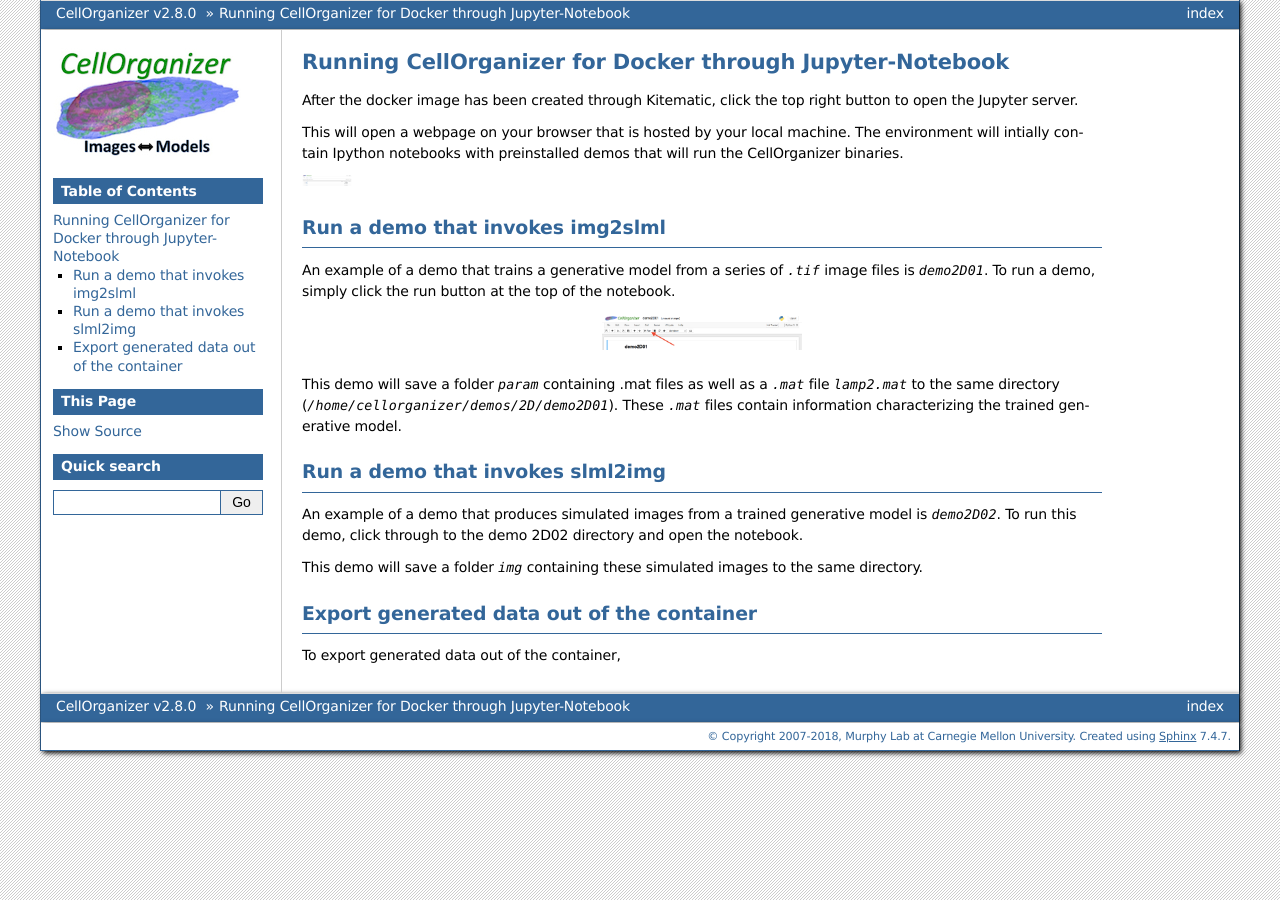
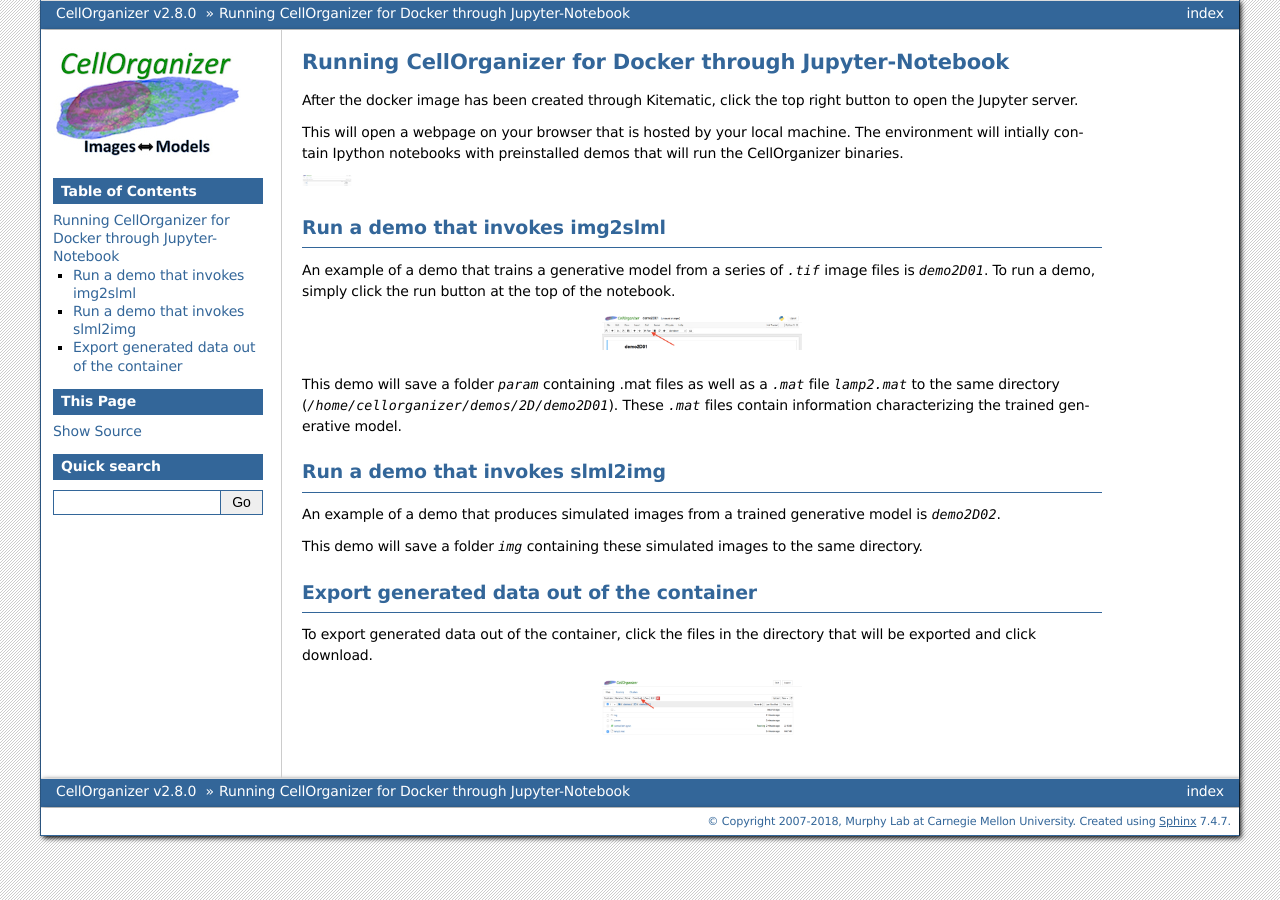
Before and after one commit to murphygroup/cellorganizer-documentation_old, a Sphinx documentation site: the page built from source/chapters/docker/running.rst, in a window 1280 px wide. Built offline with Sphinx 7.4.7, drawn with Linux system fonts in a browser that asks for light colours.

Commit message:
Update running.rst

```diff
--- a/source/chapters/docker/running.rst
+++ b/source/chapters/docker/running.rst
@@ -18,11 +18,13 @@
 
 Run a demo that invokes slml2img
 --------------------------------
-An example of a demo that produces simulated images from a trained generative model is `demo2D02`. To run this demo, click through to the demo 2D02 directory and open the notebook.
+An example of a demo that produces simulated images from a trained generative model is `demo2D02`.
 
 This demo will save a folder `img` containing these simulated images to the same directory.
 
-
 Export generated data out of the container
 ------------------------------------------
-To export generated data out of the container,
+To export generated data out of the container, click the files in the directory that will be exported and click download.
+
+.. figure:: Download.png
+    :width: 200px
```
